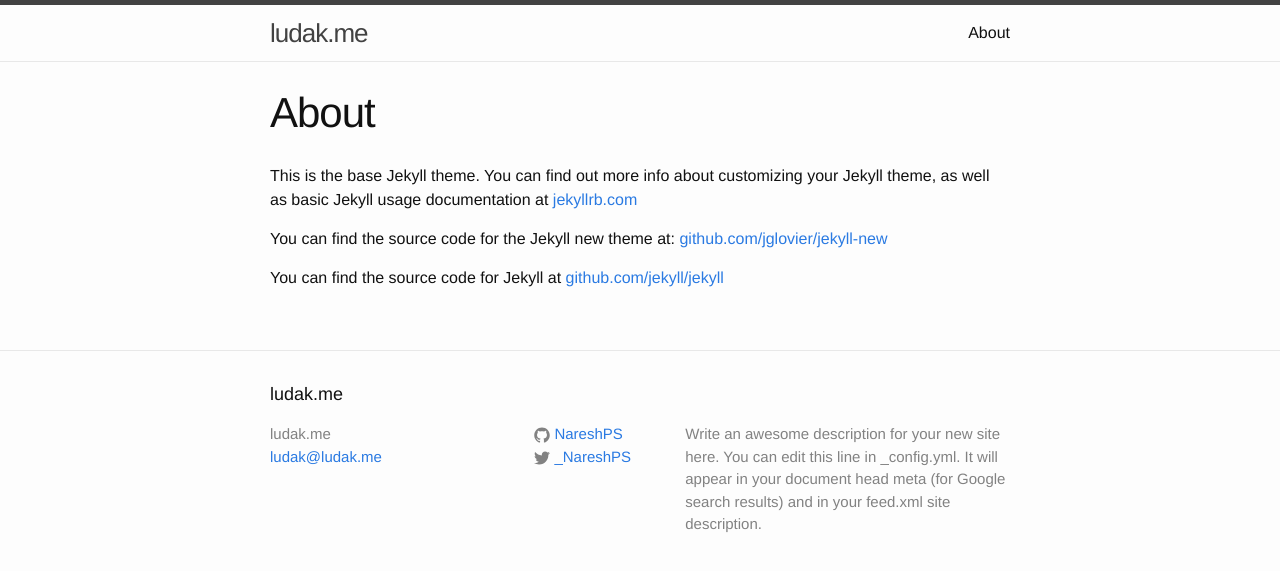
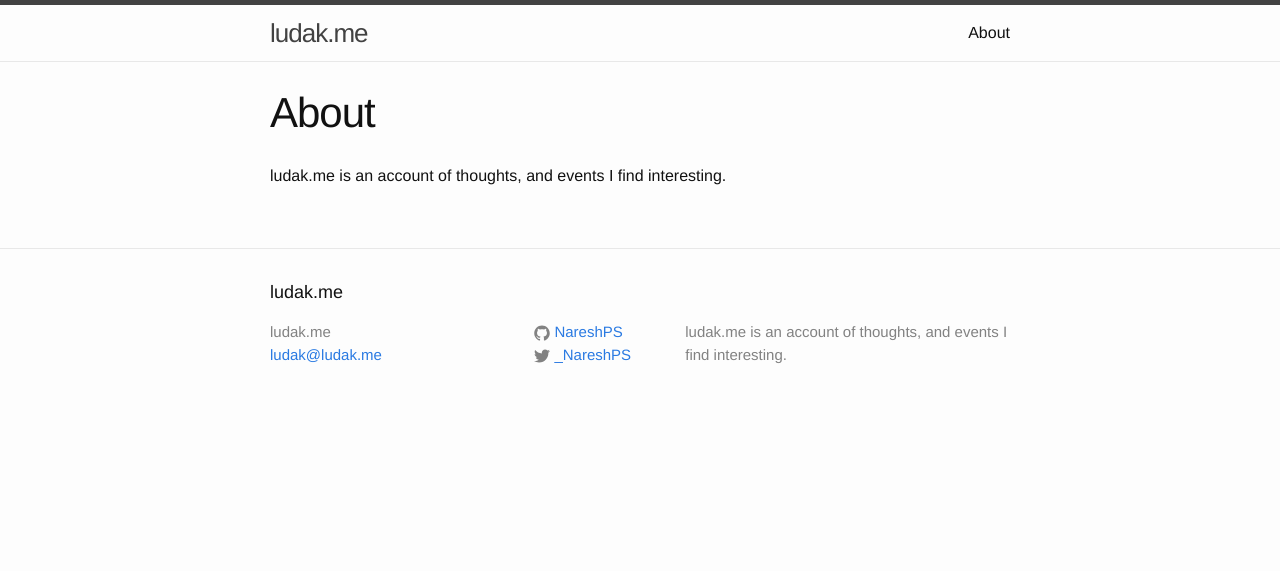
Before and after one commit to NareshPS/ludak.me, a Jekyll site: the page built from about.md, in a window 1280 px wide. Shown: the top 571 px of the page. Built offline with Jekyll 4.4.1, drawn with Linux system fonts in a browser that asks for light colours; nearby versions of some CDN libraries.

Commit message:
Styles for storyImage div.

```diff
--- a/_config.yml
+++ b/_config.yml
@@ -2,9 +2,7 @@
 title: ludak.me
 email: ludak@ludak.me
 description: > # this means to ignore newlines until "baseurl:"
-  Write an awesome description for your new site here. You can edit this
-  line in _config.yml. It will appear in your document head meta (for
-  Google search results) and in your feed.xml site description.
+  ludak.me is an account of thoughts, and events I find interesting.
 baseurl: "" # the subpath of your site, e.g. /blog/
 url: "http://ludak.me" # the base hostname & protocol for your site
 twitter_username: _NareshPS
--- a/_includes/head.html
+++ b/_includes/head.html
@@ -7,5 +7,6 @@
     <meta name="description" content="{{ site.description }}">
 
     <link rel="stylesheet" href="{{ "/css/main.css" | prepend: site.baseurl }}">
+    <link rel="stylesheet" href="{{ "/css/story.css" | prepend: site.baseurl }}">
     <link rel="canonical" href="{{ page.url | replace:'index.html','' | prepend: site.baseurl | prepend: site.url }}">
 </head>
--- a/_layouts/default.html
+++ b/_layouts/default.html
@@ -4,6 +4,7 @@
   {% include head.html %}
 
   <body>
+    <script src="//ajax.googleapis.com/ajax/libs/jquery/1.10.2/jquery.min.js"></script>
 
     {% include header.html %}
 
--- a/about.md
+++ b/about.md
@@ -3,9 +3,4 @@
 title: About
 permalink: /about/
 ---
-
-This is the base Jekyll theme. You can find out more info about customizing your Jekyll theme, as well as basic Jekyll usage documentation at [jekyllrb.com](http://jekyllrb.com/)
-
-You can find the source code for the Jekyll new theme at: [github.com/jglovier/jekyll-new](https://github.com/jglovier/jekyll-new)
-
-You can find the source code for Jekyll at [github.com/jekyll/jekyll](https://github.com/jekyll/jekyll)
+ludak.me is an account of thoughts, and events I find interesting.
--- /dev/null
+++ b/css/story.css
@@ -0,0 +1,11 @@
+
+.storyImage {
+  border: 1px solid #558abb;
+}
+
+.storyCaption {
+  background: #fafbfc url('/assets/caption-background.png') top center;
+  border-left: 6px solid #558abb;
+  padding-left: 6px;
+  text-align: left;
+}
--- /dev/null
+++ b/js/story.js
@@ -0,0 +1,6 @@
+// loads a new image in storySliderElement div
+$('#storySliderElement img').click(function(){
+  $this = $(this);
+  $image = $this.attr('full');
+  $("#storyImage").hide().html('<img src="'+$image +'" />').fadeIn(2000);
+});
```
Also changed, not shown: _posts/2014-10-04-japan.markdown (+15 -1 lines), _posts/2014-10-04-welcome-to-jekyll.markdown (deleted, +0 -25 lines), js/facebook.js (deleted, +0 -15 lines), assets/caption-background.png (added).
